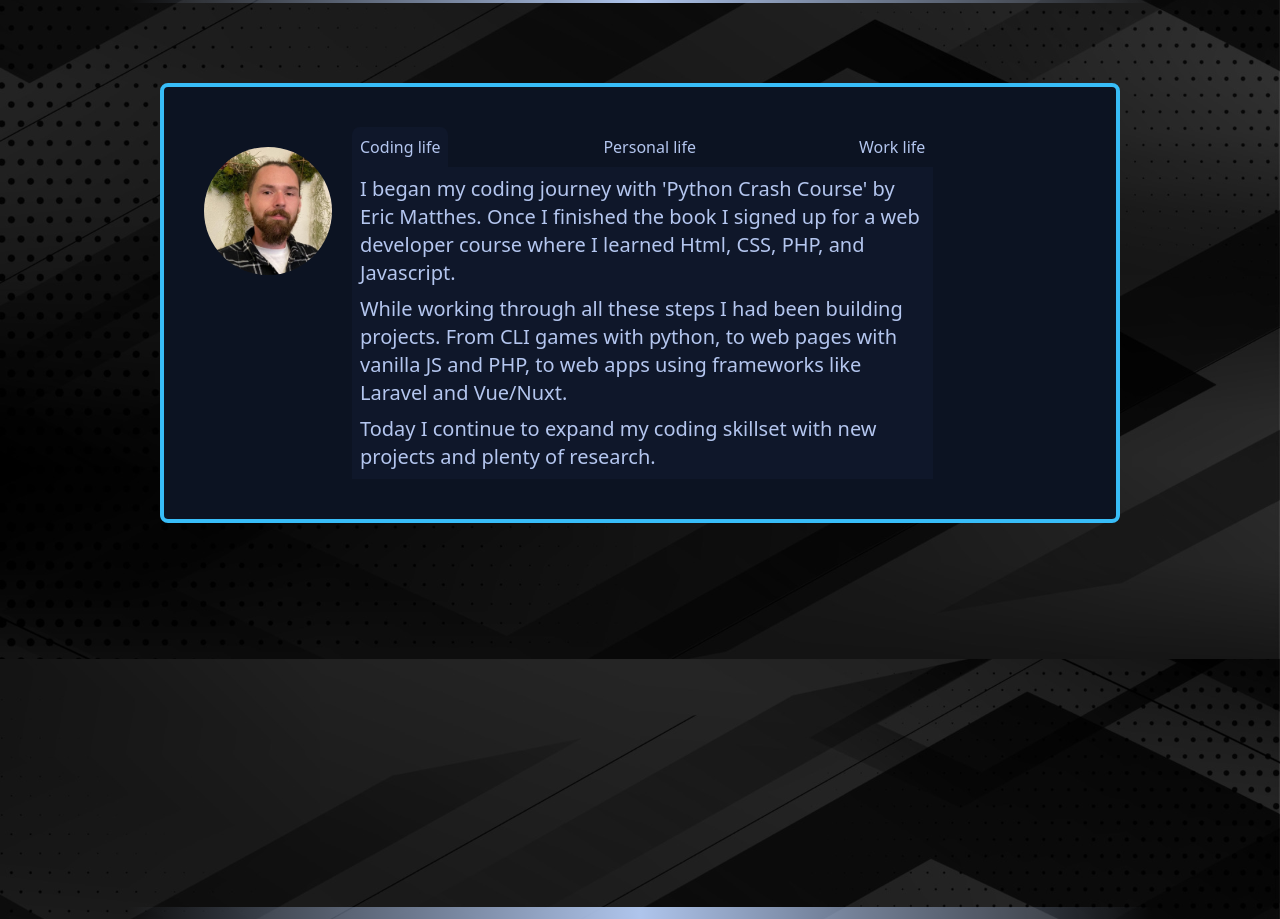
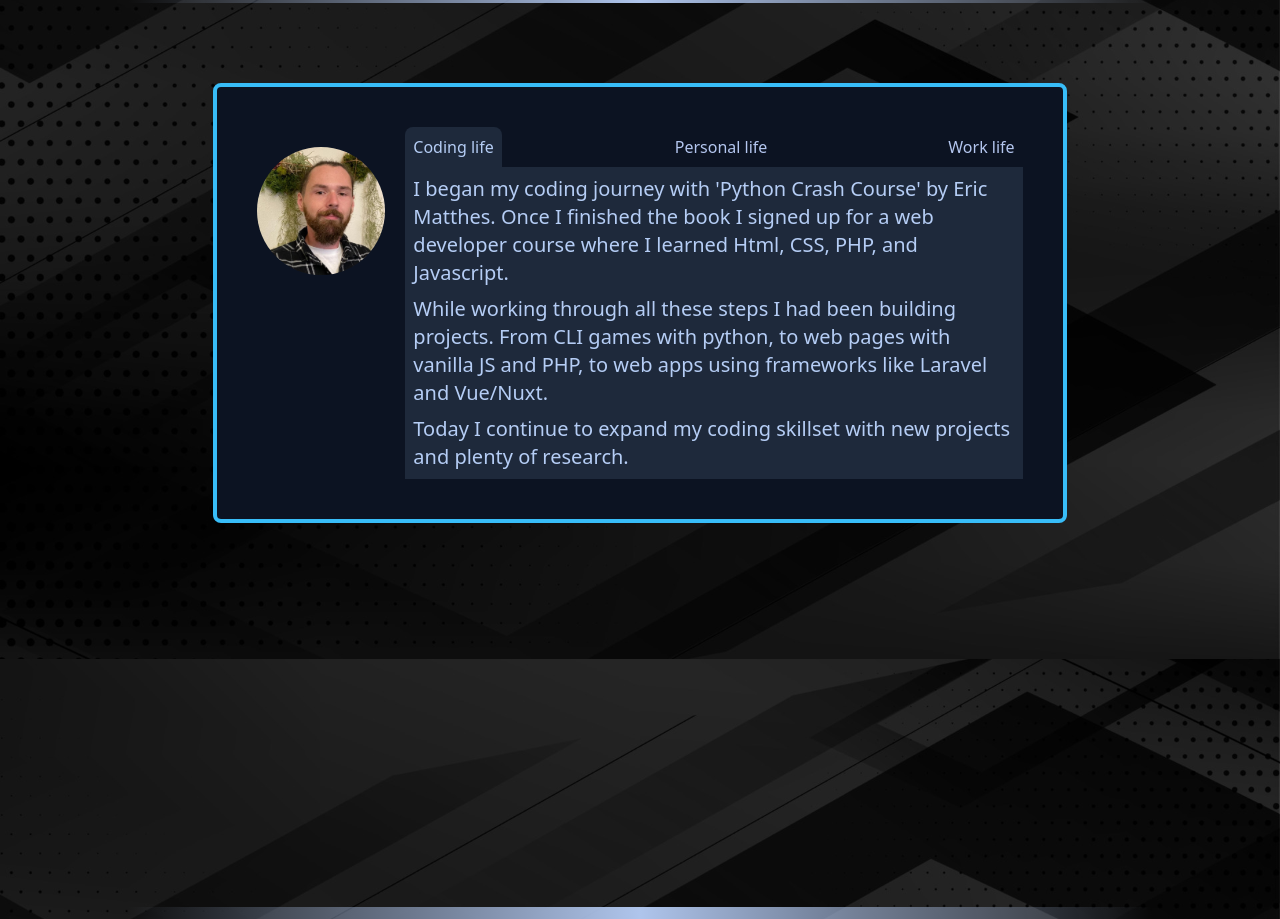
Before and after one commit to treading0light/portfolio, a Nuxt app: page / in a window 1280 px wide. Shown: the part 1261-2180 px from the top of the page. Built offline with nearby package versions, Linux system fonts and the light colour scheme.

Commit message:
changed Bio to use neutral instead of base as text background

```diff
--- a/components/AnimateText.vue
+++ b/components/AnimateText.vue
@@ -27,12 +27,12 @@
 	//
 
 	const row1Words = [
-	'Web Developer',
-    'Database Architect',
-    'Cool Guy',
+    'Programmer',
     'Team Member',
     'Creative Mind',
     'Hard Worker',
+    'Web',
+    'Software',
     'Developer'
 	]
 
--- a/components/Bio.vue
+++ b/components/Bio.vue
@@ -1,18 +1,18 @@
 <template>
-	<div class="w-9/12 flex bg-base-300 rounded-lg border-4 border-primary items-center
+	<div class="w-9/12 lg:w-2/3 flex bg-base-300 rounded-lg border-4 border-primary items-center
 	flex-col p-5 gap-5
 	sm:flex-row sm:p-10">
 
 			<img class="mask mask-circle w-32 sm:self-start" src="/images/tony.jpg">
 
-			<div class="flex flex-col w-full md:w-2/3">
+			<div class="flex flex-col w-full">
 
 				<div class="w-full flex flex-row justify-between text-center">
-					<p v-for="obj in textOptions" @click="makeActive(obj.id)" :id="obj.id" class="about-tab p-2 rounded-t-lg hover:cursor-pointer">{{ obj.title }}</p>
+					<p v-for="obj in textOptions" @click="makeActive(obj.id)" :id="obj.id" class="about-tab p-2 rounded-t-lg text-base-content hover:cursor-pointer">{{ obj.title }}</p>
 				</div>
 
-				<div class="bg-base-100 p-2 flex flex-col gap-2">
-					<p class="lg:text-xl" v-for="line in text">{{ line }}</p>
+				<div class="bg-neutral p-2 flex flex-col gap-2">
+					<p class="lg:text-xl text-neutral-content" v-for="line in text">{{ line }}</p>
 				</div>
 
 			</div>
@@ -70,12 +70,12 @@
 		let tabs = Array.from(document.querySelectorAll('.about-tab'))
 
 		for (let tab of tabs) {
-			tab.classList.remove('bg-base-100')
+			tab.classList.remove('bg-neutral', 'text-neutral-content')
 		}
 
 		// add background for active
 		const el = document.getElementById(id)
-		el.classList.add('bg-base-100')
+		el.classList.add('bg-neutral', 'text-neutral-content')
 
 		selectDialog(id)
 
```
